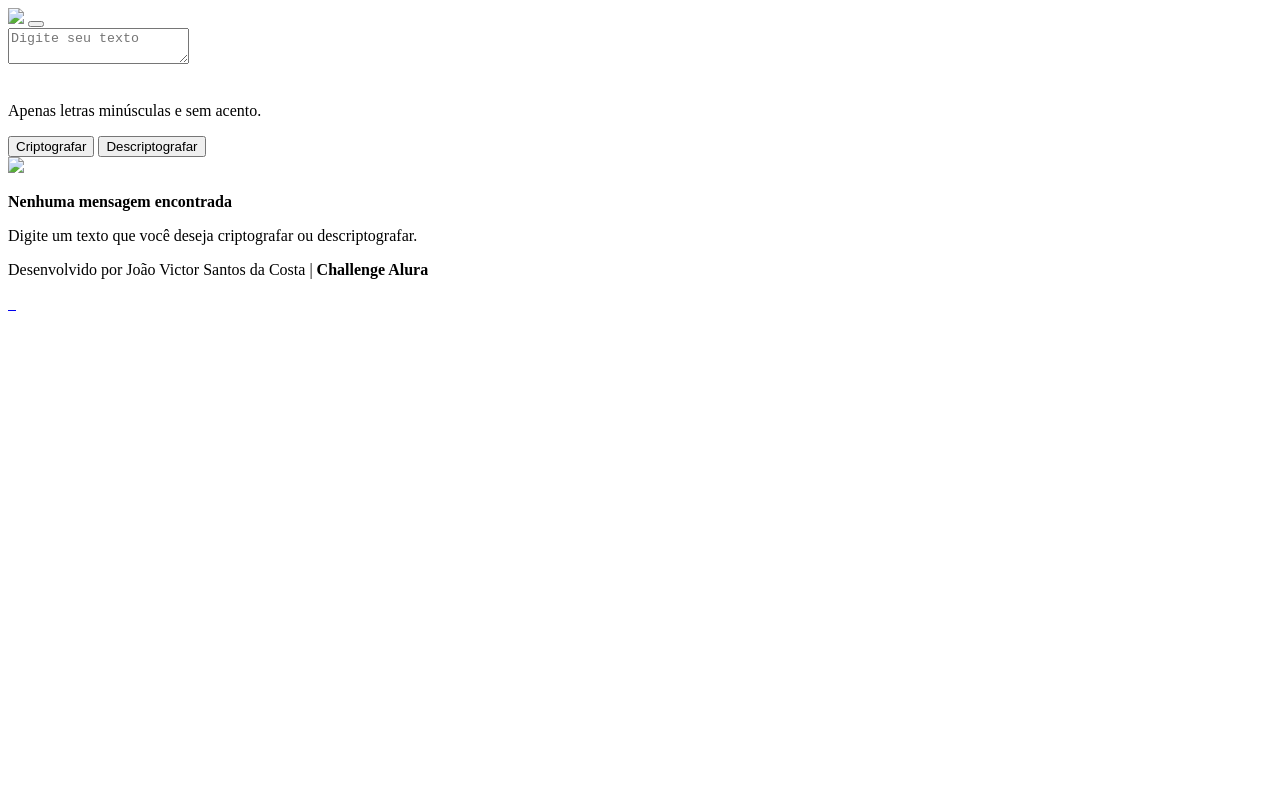
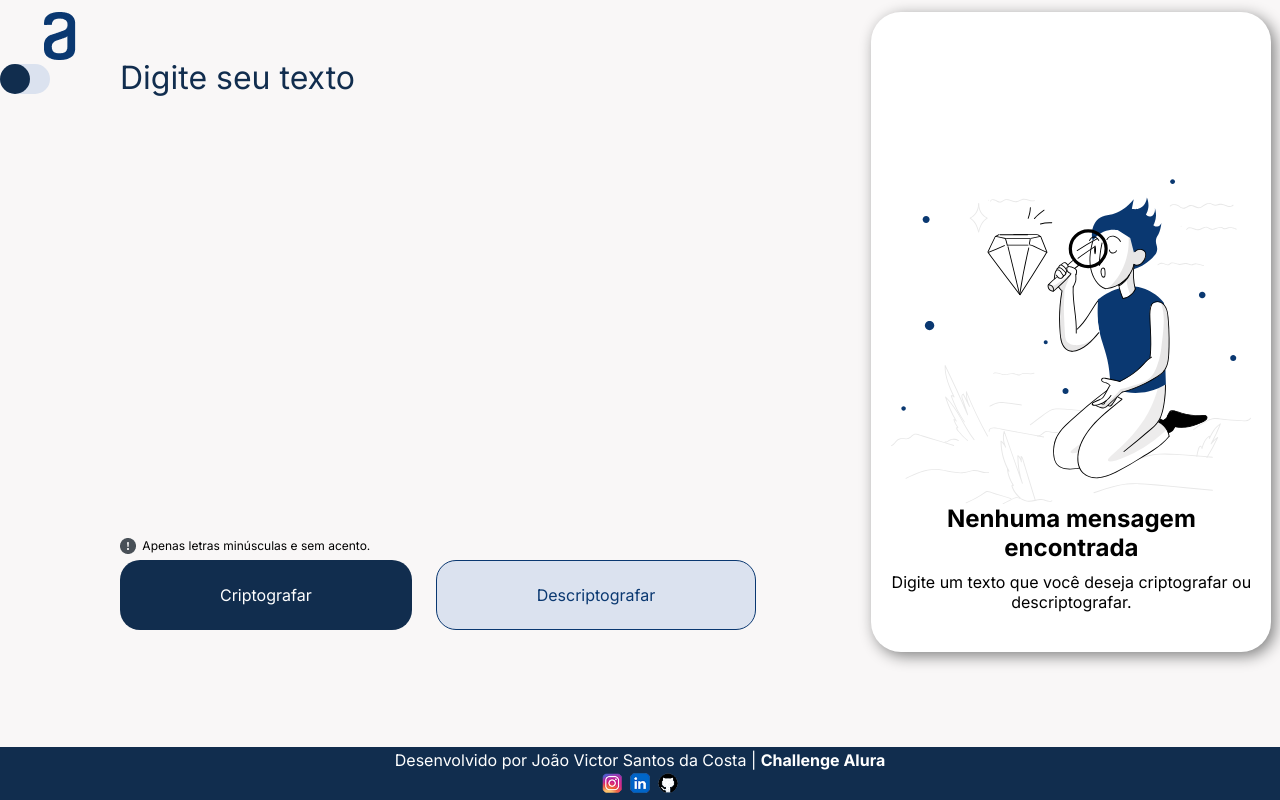
Before and after one commit to JoaoVicttor07/projeto-decodificador-de-texto, a plain HTML site: page index.html in a window 1280 px wide. Drawn offline with Linux system fonts and the light colour scheme; the site is published under a folder, as on GitHub Pages, so addresses that start at the root find nothing.

Commit message:
correcao de bug que estava sem link do css e sem as imagens

```diff
--- a/index.html
+++ b/index.html
@@ -4,12 +4,12 @@
     <meta charset="UTF-8">
     <meta name="viewport" content="width=device-width, initial-scale=1.0">
     <title>Encriptador de texto</title>
-    <link rel="shortcut icon" href="/images/Icone site2.png" type="image/x-icon">
-    <link rel="stylesheet" href="/styles/Style.css">
+    <link rel="shortcut icon" href="images/Icone site2.png" type="image/x-icon">
+    <link rel="stylesheet" href="styles/Style.css">
 </head>
 <body>
     <header class="cabecalho">
-        <img class="img-logo" src="/images/Logo Alura.png">
+        <img class="img-logo" src="images/Logo Alura.png">
         <button id="trocarTema" onclick="alternarTema()">
             <div id="botaoTema" class="botaoTema">
                 <div id="botaoTema__circulo" class="botaoTema__circulo"></div>
@@ -22,7 +22,7 @@
             <label for="mensagemInput"></label>
             <textarea id="mensagemInput" class="mensagemInput" name="mensagemInput" placeholder="Digite seu texto"></textarea>
             <div class="aviso">
-                <img id="imagem-exclamacao" src="/images/exclamacao.png" alt="">
+                <img id="imagem-exclamacao" src="images/exclamacao.png" alt="">
                 <p>Apenas letras minúsculas e sem acento.</p>
             </div>
         </div>
@@ -35,7 +35,7 @@
 
     <section class="side">
         <div id="caixa" class="caixa">
-            <img id="imagem-menino" src="/images/Imagem menino.svg">
+            <img id="imagem-menino" src="images/Imagem menino.svg">
 
             <div id="originText" class="originText">
                 <p id="textNone"><strong>Nenhuma mensagem encontrada</strong></p>
@@ -58,16 +58,18 @@
        <p> Desenvolvido por João Victor Santos da Costa | <strong>Challenge Alura</strong></p>
        <div class="rodape__links">
         <a href="https://www.instagram.com/jv_santos7/">
-            <img class="rodape__imgs" src="/images/insta.png" alt="">
+            <img class="rodape__imgs" src="images/insta.png" alt="">
            </a>
            <a href="https://www.linkedin.com/in/joão-victor-santos-da-costa-3835b0272/">
-            <img class="rodape__imgs" src="/images/linkedin1.png" alt="">
+            <img class="rodape__imgs" src="images/linkedin1.png" alt="">
            </a>
            <a href="https://github.com/JoaoVicttor07">
-            <img class="rodape__imgs" src="/images/github1.png" alt="">
+            <img class="rodape__imgs" src="images/github1.png" alt="">
            </a>
        </div>
     </footer>
+
     <script src="script.js"></script>
+
 </body>
 </html>
```
